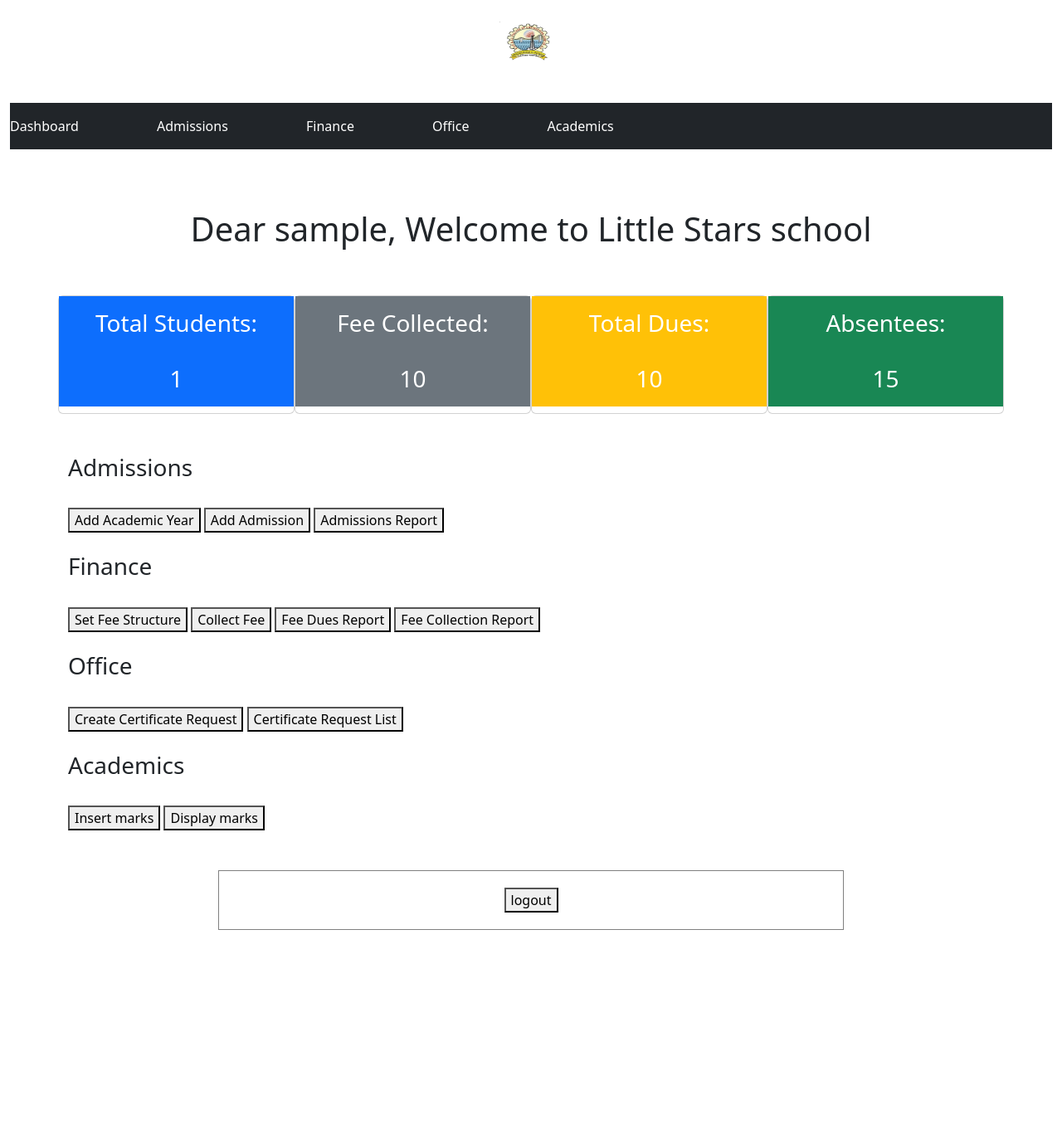
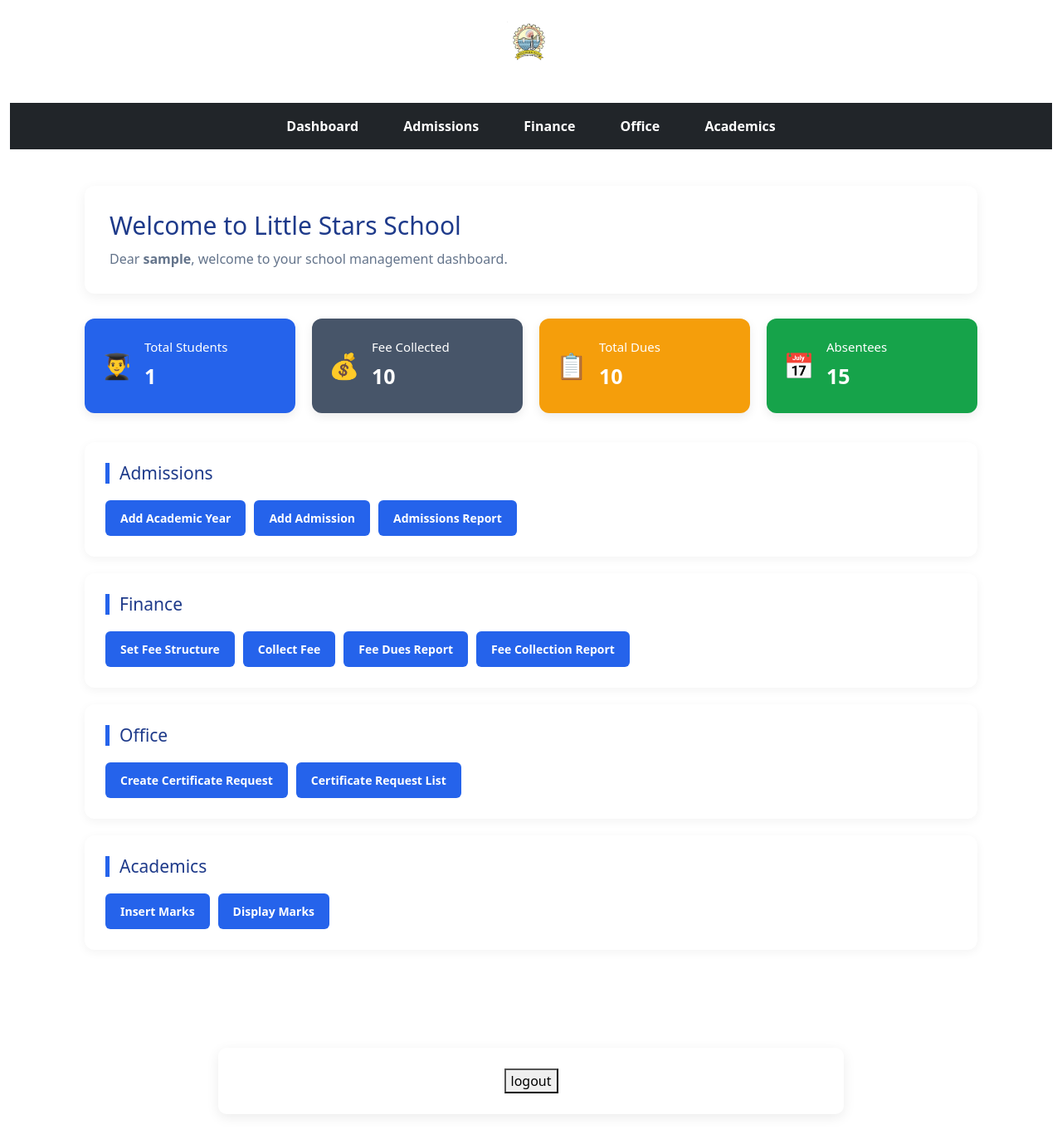
Before and after one commit to Nazeer636/SchoolManagementProject, a Django app: page / in a window 1280 px wide. Shown: the whole page at 83% size. Before the commit the page ends 1121 px from the top, so only its background shows below. Run offline with Django 5.2, Linux system fonts and the light colour scheme; a user stored in the database is signed in; tables that the repository leaves empty hold one stand-in row (values such as "Sample post").

Commit message:
Css added

```diff
--- a/static/css/styles.css
+++ b/static/css/styles.css
@@ -1,3 +1,17 @@
+/* =========================
+   General Page
+   ========================= */
+
+body {
+    background: #f5f7fb;
+    color: #1f2937;
+    font-family: Arial, sans-serif;
+}
+
+
+/* =========================
+   Logo
+   ========================= */
 
 .logo {
     text-align: center;
@@ -7,23 +21,246 @@
 .logo img {
     width: 80px;
     height: 60px;
+    object-fit: contain;
+}
+
+
+/* =========================
+   Header
+   ========================= */
+
+.header {
+    background: #1e3a8a;
+    padding: 15px 20px;
+    text-align: center;
 }
 
 .header a {
     color: white;
     text-decoration: none;
-    margin-right: 90px;
+    margin: 0 25px;
+    font-weight: 600;
 }
 
-form{
-    border: 1px solid grey;
-    width: 60%;
-    margin: 0 auto auto;
-    text-align: center;
+.header a:hover {
+    color: #dbeafe;
+}
+
+
+/* =========================
+   Dashboard Container
+   ========================= */
+
+.dashboard {
+    max-width: 1200px;
+    margin: 0 auto;
     padding: 20px;
 }
 
-h1
-{
+
+/* =========================
+   Welcome Section
+   ========================= */
+
+.welcome-section {
+    background: white;
+    padding: 30px;
+    border-radius: 12px;
+    margin-bottom: 30px;
+    box-shadow: 0 4px 15px rgba(0, 0, 0, 0.06);
+}
+
+.welcome-section h1 {
+    text-align: left;
+    color: #1e3a8a;
+    margin: 0 0 10px;
+    font-size: 30px;
+}
+
+.welcome-section p {
+    margin: 0;
+    color: #64748b;
+    font-size: 16px;
+}
+
+
+/* =========================
+   Dashboard Statistics
+   ========================= */
+
+.dashboard-cards {
+    display: grid;
+    grid-template-columns: repeat(4, 1fr);
+    gap: 20px;
+    margin-bottom: 35px;
+}
+
+.dashboard-card {
+    display: flex;
+    align-items: center;
+    gap: 15px;
+    padding: 25px 20px;
+    border-radius: 12px;
+    color: white;
+    box-shadow: 0 4px 12px rgba(0, 0, 0, 0.08);
+    transition: transform 0.2s ease, box-shadow 0.2s ease;
+}
+
+.dashboard-card:hover {
+    transform: translateY(-4px);
+    box-shadow: 0 8px 20px rgba(0, 0, 0, 0.12);
+}
+
+.card-icon {
+    font-size: 30px;
+}
+
+.dashboard-card h4 {
+    margin: 0 0 8px;
+    font-size: 15px;
+    font-weight: 500;
+}
+
+.card-value {
+    font-size: 25px;
+    font-weight: bold;
+}
+
+
+/* Card Backgrounds */
+
+.students-card {
+    background: #2563eb;
+}
+
+.fees-card {
+    background: #475569;
+}
+
+.dues-card {
+    background: #f59e0b;
+}
+
+.attendance-card {
+    background: #16a34a;
+}
+
+
+/* =========================
+   Dashboard Sections
+   ========================= */
+
+.dashboard-section {
+    background: white;
+    padding: 25px;
+    border-radius: 12px;
+    margin-bottom: 20px;
+    box-shadow: 0 3px 12px rgba(0, 0, 0, 0.05);
+}
+
+.dashboard-section h3 {
+    color: #1e3a8a;
+    margin: 0 0 20px;
+    padding-left: 12px;
+    border-left: 5px solid #2563eb;
+    font-size: 21px;
+}
+
+
+/* =========================
+   Action Buttons
+   ========================= */
+
+.action-buttons {
+    display: flex;
+    flex-wrap: wrap;
+    gap: 10px;
+}
+
+.action-buttons a {
+    text-decoration: none;
+}
+
+.action-buttons button {
+    background: #2563eb;
+    color: white;
+    border: none;
+    border-radius: 6px;
+    padding: 11px 18px;
+    font-size: 14px;
+    font-weight: 600;
+    cursor: pointer;
+    transition: background 0.2s ease, transform 0.2s ease;
+}
+
+.action-buttons button:hover {
+    background: #1d4ed8;
+    transform: translateY(-2px);
+}
+
+
+/* =========================
+   Forms
+   ========================= */
+
+form {
+    border: none;
+    background: white;
+    width: 60%;
+    margin: 30px auto;
     text-align: center;
+    padding: 25px;
+    border-radius: 10px;
+    box-shadow: 0 4px 15px rgba(0, 0, 0, 0.08);
 }
+
+
+/* =========================
+   Responsive Design
+   ========================= */
+
+@media (max-width: 900px) {
+
+    .dashboard-cards {
+        grid-template-columns: repeat(2, 1fr);
+    }
+
+}
+
+
+@media (max-width: 600px) {
+
+    .dashboard {
+        padding: 15px;
+    }
+
+    .welcome-section h1 {
+        font-size: 24px;
+    }
+
+    .dashboard-cards {
+        grid-template-columns: 1fr;
+    }
+
+    .dashboard-section {
+        padding: 20px;
+    }
+
+    .action-buttons {
+        flex-direction: column;
+    }
+
+    .action-buttons button {
+        width: 100%;
+    }
+
+    .header a {
+        display: block;
+        margin: 10px 0;
+    }
+
+    form {
+        width: 90%;
+    }
+
+}
--- a/templates/home.html
+++ b/templates/home.html
@@ -1,44 +1,129 @@
 {% extends 'base.html' %}
+
 {% block content %}
-    <br><br>
 
-    <h1> Dear {{username}}, Welcome to Little Stars school </h1><br>
-    <br>
-    <div class="row mb-5">
-        <div class="col card m-0 p-0 text-white text-center">
-            <div class="card-body bg-primary h3">Total Students:<br><br>{{totalstudents}}</div>
+<div class="dashboard">
+
+    <!-- Welcome Section -->
+    <div class="welcome-section">
+        <h1>Welcome to Little Stars School</h1>
+        <p>Dear <strong>{{username}}</strong>, welcome to your school management dashboard.</p>
+    </div>
+
+
+    <!-- Statistics -->
+    <div class="dashboard-cards">
+
+        <div class="dashboard-card students-card">
+            <div class="card-icon">👨‍🎓</div>
+            <div>
+                <h4>Total Students</h4>
+                <div class="card-value">{{totalstudents}}</div>
+            </div>
         </div>
 
-        <div class="col card m-0 p-0 text-white text-center">
-            <div class="card-body bg-secondary h3">Fee Collected:<br><br>{{feecollected}}</div>
+        <div class="dashboard-card fees-card">
+            <div class="card-icon">💰</div>
+            <div>
+                <h4>Fee Collected</h4>
+                <div class="card-value">{{feecollected}}</div>
+            </div>
         </div>
 
-        <div class="col card m-0 p-0 text-white text-center">
-            <div class="card-body bg-warning h3">Total Dues:<br><br>{{feeduetotal}}</div>
+        <div class="dashboard-card dues-card">
+            <div class="card-icon">📋</div>
+            <div>
+                <h4>Total Dues</h4>
+                <div class="card-value">{{feeduetotal}}</div>
+            </div>
         </div>
 
-        <div class="col card m-0 p-0 text-white text-center">
-            <div class="card-body bg-success h3"> Absentees:<br><br>15</div>
+        <div class="dashboard-card attendance-card">
+            <div class="card-icon">📅</div>
+            <div>
+                <h4>Absentees</h4>
+                <div class="card-value">15</div>
+            </div>
+        </div>
+
+    </div>
+
+
+    <!-- Admissions -->
+    <div class="dashboard-section">
+        <h3>Admissions</h3>
+
+        <div class="action-buttons">
+            <a href="/admissions/addacademicyear">
+                <button>Add Academic Year</button>
+            </a>
+
+            <a href="/admissions/addadmission">
+                <button>Add Admission</button>
+            </a>
+
+            <a href="/admissions/admissionsreport">
+                <button>Admissions Report</button>
+            </a>
         </div>
     </div>
-    <h3>Admissions</h3><br>
-    <a href="/admissions/addacademicyear"><button>Add Academic Year</button></a>
-    <a href="/admissions/addadmission"><button>Add Admission</button></a>
-    <a href="/admissions/admissionsreport"><button>Admissions Report</button></a>
-    <br><br>
-    <h3>Finance</h3><br>
-    <a href="/finance/setfeestructure"><button>Set Fee Structure</button></a>
-    <a href="/finance/collectfee"><button>Collect Fee</button></a>
-    <a href="/finance/feeduesreport"><button>Fee Dues Report</button></a>
-    <a href="/finance/feecollectionreport"><button>Fee Collection Report</button></a>
-    <br><br>
 
-    <h3>Office</h3><br>
-    <a href="/office/createcertificaterequest"><button>Create Certificate Request</button></a>
-    <a href="/office/certificaterequestlist"><button>Certificate Request List</button></a>
-    <br><br>
 
-    <h3>Academics</h3><br>
-    <a href="/academics/insertmarks"><button>Insert marks</button></a>
-    <a href="/academics/displaymarks"><button>Display marks</button></a>
- {% endblock %}
+    <!-- Finance -->
+    <div class="dashboard-section">
+        <h3>Finance</h3>
+
+        <div class="action-buttons">
+            <a href="/finance/setfeestructure">
+                <button>Set Fee Structure</button>
+            </a>
+
+            <a href="/finance/collectfee">
+                <button>Collect Fee</button>
+            </a>
+
+            <a href="/finance/feeduesreport">
+                <button>Fee Dues Report</button>
+            </a>
+
+            <a href="/finance/feecollectionreport">
+                <button>Fee Collection Report</button>
+            </a>
+        </div>
+    </div>
+
+
+    <!-- Office -->
+    <div class="dashboard-section">
+        <h3>Office</h3>
+
+        <div class="action-buttons">
+            <a href="/office/createcertificaterequest">
+                <button>Create Certificate Request</button>
+            </a>
+
+            <a href="/office/certificaterequestlist">
+                <button>Certificate Request List</button>
+            </a>
+        </div>
+    </div>
+
+
+    <!-- Academics -->
+    <div class="dashboard-section">
+        <h3>Academics</h3>
+
+        <div class="action-buttons">
+            <a href="/academics/insertmarks">
+                <button>Insert Marks</button>
+            </a>
+
+            <a href="/academics/displaymarks">
+                <button>Display Marks</button>
+            </a>
+        </div>
+    </div>
+
+</div>
+
+{% endblock %}
```
